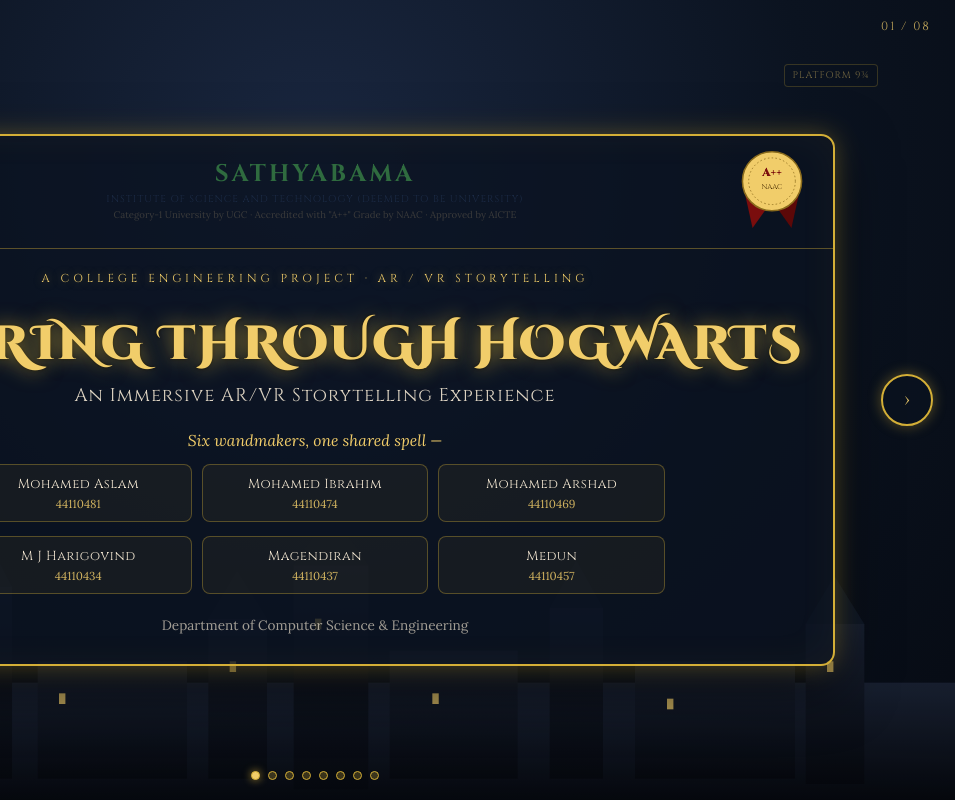
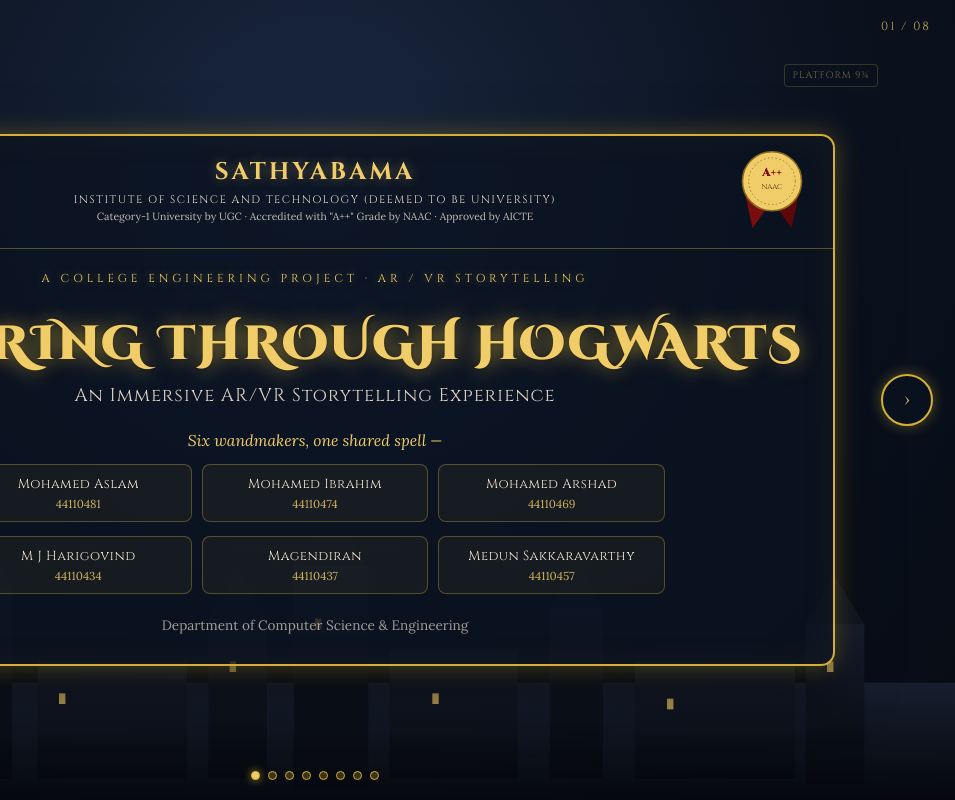
Before and after one commit to Aslam-17/hoveringthroughhogwarts, a plain HTML site: page index.html in a window 1280 px wide. Shown: the full height of the page, 325-1280 px from the left. Drawn offline with Linux system fonts and the light colour scheme.

Commit message:
changed file name

```diff
--- a/index.html
+++ b/index.html
@@ -320,23 +320,26 @@
             font-family: 'Cinzel', serif;
             font-weight: 700;
             font-size: 1.5rem;
-            color: #2f6b3f;
+            color: var(--gold-bright);
             letter-spacing: 3px;
+            text-shadow: 0 0 12px rgba(241, 205, 106, 0.4);
         }
 
         .banner .center-text .sub {
             font-family: 'Cinzel', serif;
-            font-size: 0.62rem;
-            color: #1c2b45;
-            letter-spacing: 1px;
-            margin-top: 2px;
+            font-size: 0.68rem;
+            color: var(--parchment);
+            letter-spacing: 1.5px;
+            margin-top: 4px;
+            opacity: 0.95;
         }
 
         .banner .center-text .sub2 {
             font-family: 'Lora', serif;
-            font-size: 0.6rem;
-            color: #3b3b3b;
-            margin-top: 2px;
+            font-size: 0.65rem;
+            color: var(--parchment);
+            margin-top: 3px;
+            opacity: 0.8;
         }
 
         /* ---------- NAV ---------- */
@@ -783,7 +786,7 @@
                         <div class="reg">44110437</div>
                     </div>
                     <div class="member">
-                        <div class="name">Medun</div>
+                        <div class="name">Medun Sakkaravarthy</div>
                         <div class="reg">44110457</div>
                     </div>
                 </div>
```
